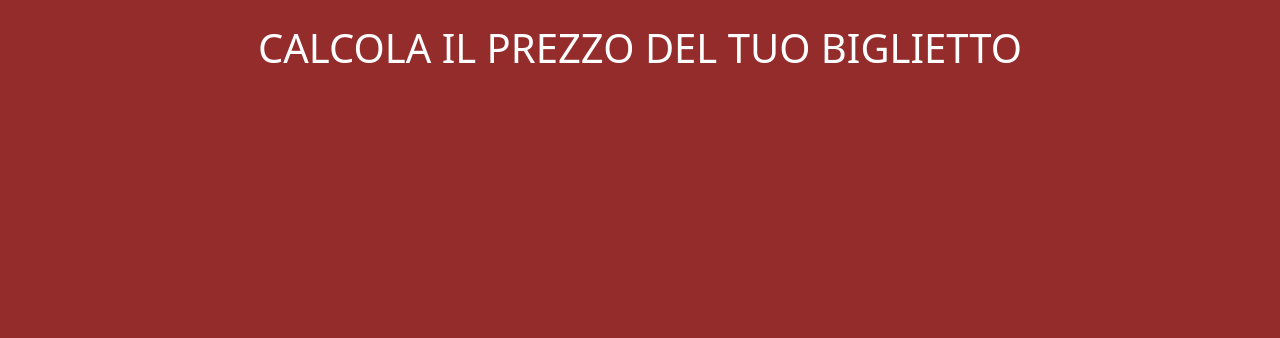
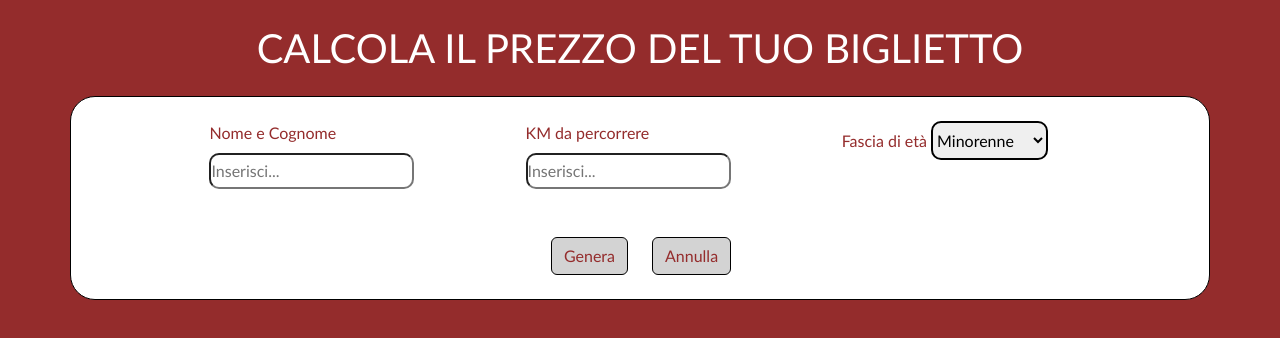
Before and after one commit to Marcucci-Francesco/js-biglietto-treno-form, a plain HTML site: page index.html in a window 1280 px wide. Drawn offline with nearby package versions, Linux system fonts and the light colour scheme.

Commit message:
feat: add form html

```diff
--- a/index.html
+++ b/index.html
@@ -17,6 +17,55 @@
     <h1 class="text-uppercase text-center text-white my-4">Calcola il prezzo del tuo biglietto</h1>
   </header>
 
+  <main>
+
+    <div class="container bg-white">
+
+      <div class="row py-4">
+
+        <div class="col-4">
+          <div class="row justify-content-end">
+            <div class="col-8">
+              <label for="formFile" class="form-label">Nome e Cognome</label>
+              <input type="text" name="fullname" id="input-fullname" placeholder="Inserisci..." class="py-1">
+            </div>
+          </div>
+        </div>
+
+        <div class="col-4">
+          <div class="row justify-content-center">
+            <div class="col-8">
+              <label for="formFile" class="form-label">KM da percorrere</label>
+              <input type="number" name="km" id="input-km" placeholder="Inserisci..." class="py-1">
+            </div>
+          </div>
+        </div>
+
+        <div class="col-4"><div class="row justify-content-start">
+          <div class="col-8">
+            <label for="formFile" class="form-label">Fascia di età</label>
+            <select name="age" id="age">
+              <option value="17">Minorenne</option>
+              <option value="18">Maggiorenne</option>
+              <option value="66">Over 65</option>
+            </select>
+          </div>
+        </div></div>
+
+      </div>
+
+      <div class="row py-4">
+        <div class="col-6 text-end">
+          <button class="btn" type="submit">Genera</button>
+        </div>
+        <div class="col-6">
+          <button class="btn" type="reset">Annulla</button>
+        </div>
+      </div>
+
+    </div>
+
+  </main>
 
 
   <script src="script.js"></script>
--- a/style.css
+++ b/style.css
@@ -6,4 +6,30 @@
 
 body {
   background-color: rgb(148, 44, 44);
+  font-family: 'Trebuchet MS', 'Lucida Sans Unicode', 'Lucida Grande', 'Lucida Sans', Arial, sans-serif;
 }
+
+.container {
+  border-radius: 25px;
+  border: 1px solid black;
+}
+
+label {
+  color: rgb(148, 44, 44);
+}
+
+input {
+  border-radius: 10px;
+}
+
+select {
+  padding: 7px 0;
+  border-radius: 10px;
+  border: 2px solid black;
+}
+
+.btn {
+  background-color: lightgrey;
+  color: rgb(148, 44, 44);
+  border: 1px solid black;
+}
```
